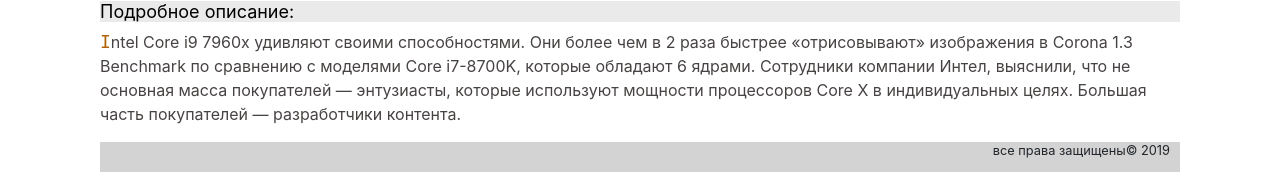
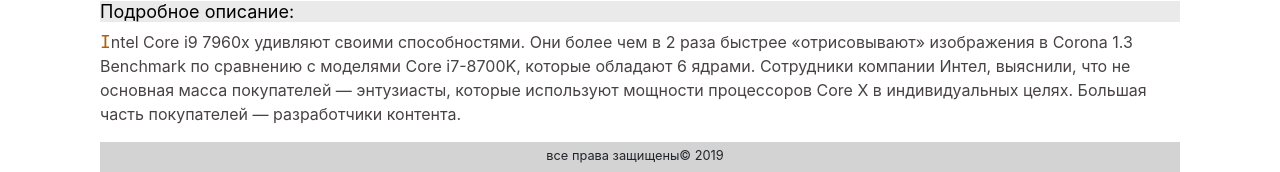
Before and after one commit to StanislavAntunovich/GeekShop, a Django app: page /item/i9_7960x in a window 1280 px wide. Shown: the part 861-1033 px from the top of the page. Run offline with Django 3.2, Linux system fonts and the light colour scheme; some libraries are stand-ins or nearby versions.

Commit message:
footer items align center

```diff
--- a/static/styles/style.css
+++ b/static/styles/style.css
@@ -171,8 +171,7 @@ input[type="email"]:focus {
 .footer {
     display: flex;
     height: 30px;
-    justify-content: flex-end;
-    align-items: center;
+    justify-content: center;
     background-color: lightgray;
     margin-top: 10px;
 }
```
